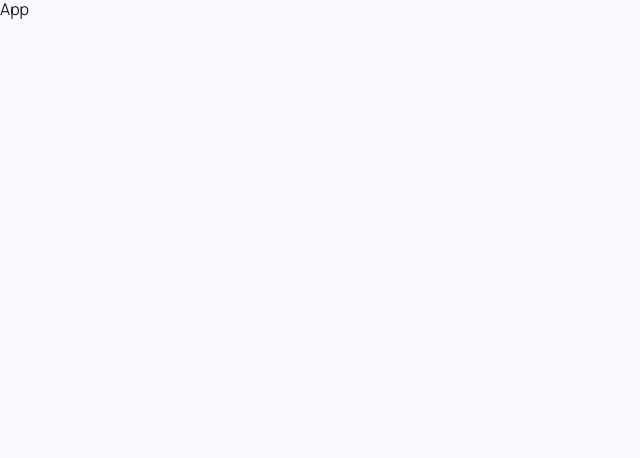
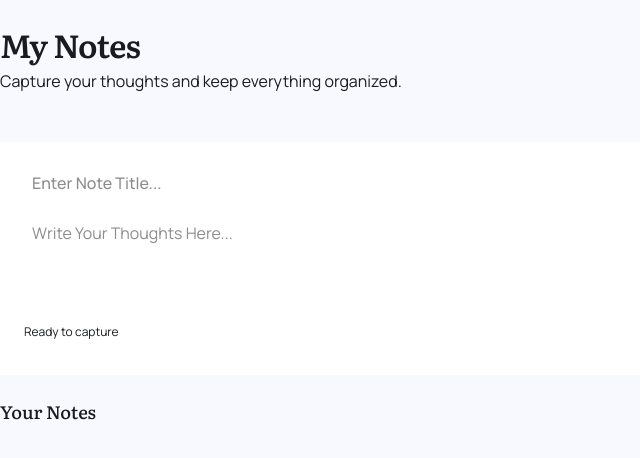
Before and after one commit to RitikGarg89/mern-notes-app, a React app in the folder frontend/: page / in a window 1280 px wide. Shown: the top 458 px of the page, without its empty margins (0-640 px from the left). Built offline with nearby package versions, Linux system fonts and the light colour scheme; the HTML template or start-up script is replaced by a standard one.

Commit message:
feat: add initial frontend components and structure for note app

```diff
--- a/frontend/src/App.jsx
+++ b/frontend/src/App.jsx
@@ -1,8 +1,11 @@
 import React from 'react'
+import Home from './pages/Home'
 
 function App() {
   return (
-    <div>App</div>
+    <div>
+      <Home />
+    </div>
   )
 }
 
--- /dev/null
+++ b/frontend/src/components/AddNote.jsx
@@ -0,0 +1,32 @@
+import React from 'react'
+
+function AddNote() {
+    return (
+        <div className='max-w-full bg-surface p-space-lg'>
+            <form className='flex flex-col gap-space-md'>
+                <input
+                    type="text"
+                    className='text-headline-sm p-space-sm font-headline outline-none'
+                    placeholder='Enter Note Title...'
+
+                />
+                <textarea
+                    type="text"
+                    className='text-body-lg p-space-sm font-sans resize-none h-20 outline-none'
+                    placeholder='Write Your Thoughts Here...'
+                />
+                <div className='flex justify-between items-center'>
+                    <p className='text-body-sm font-sans'>Ready to capture</p>
+                    <button
+                        type="submit"
+                        className='bg-primary text-white px-5 py-2.5 rounded-button'
+                    >
+                        + Add Note
+                    </button>
+                </div>
+            </form>
+        </div>
+    )
+}
+
+export default AddNote
--- /dev/null
+++ b/frontend/src/components/Header.jsx
@@ -0,0 +1,12 @@
+import React from 'react'
+
+function Header() {
+    return (
+        <div className='my-gutter-mobile md:my-gutter '>
+            <h1 className='text-headline-xl font-headline my-1'>My Notes</h1>
+            <p className='text-body-lg font-sans'>Capture your thoughts and keep everything organized.</p>
+        </div>
+    )
+}
+
+export default Header
--- /dev/null
+++ b/frontend/src/components/NoteCard.jsx
@@ -0,0 +1,9 @@
+import React from 'react'
+
+function NoteCard() {
+    return (
+        <div>NoteCard</div>
+    )
+}
+
+export default NoteCard
--- /dev/null
+++ b/frontend/src/pages/Home.jsx
@@ -0,0 +1,22 @@
+import React from 'react'
+import Header from '../components/Header'
+import AddNote from '../components/AddNote'
+
+function Home() {
+    return (
+        <div className='flex flex-col gap-gutter-mobile md:gap-gutter '>
+            <header>
+                <Header />
+            </header>
+            <main className='!flex flex-col gap-gutter-mobile md:gap-gutter'>
+                <AddNote />
+                <div className='flex items-center gap-space-md'>
+                    <h2 className='text-headline-sm font-headline'>Your Notes</h2>
+                    <span></span>
+                </div>
+            </main >
+        </div >
+    )
+}
+
+export default Home
```
Also changed, not shown: frontend/src/normalize.css.
